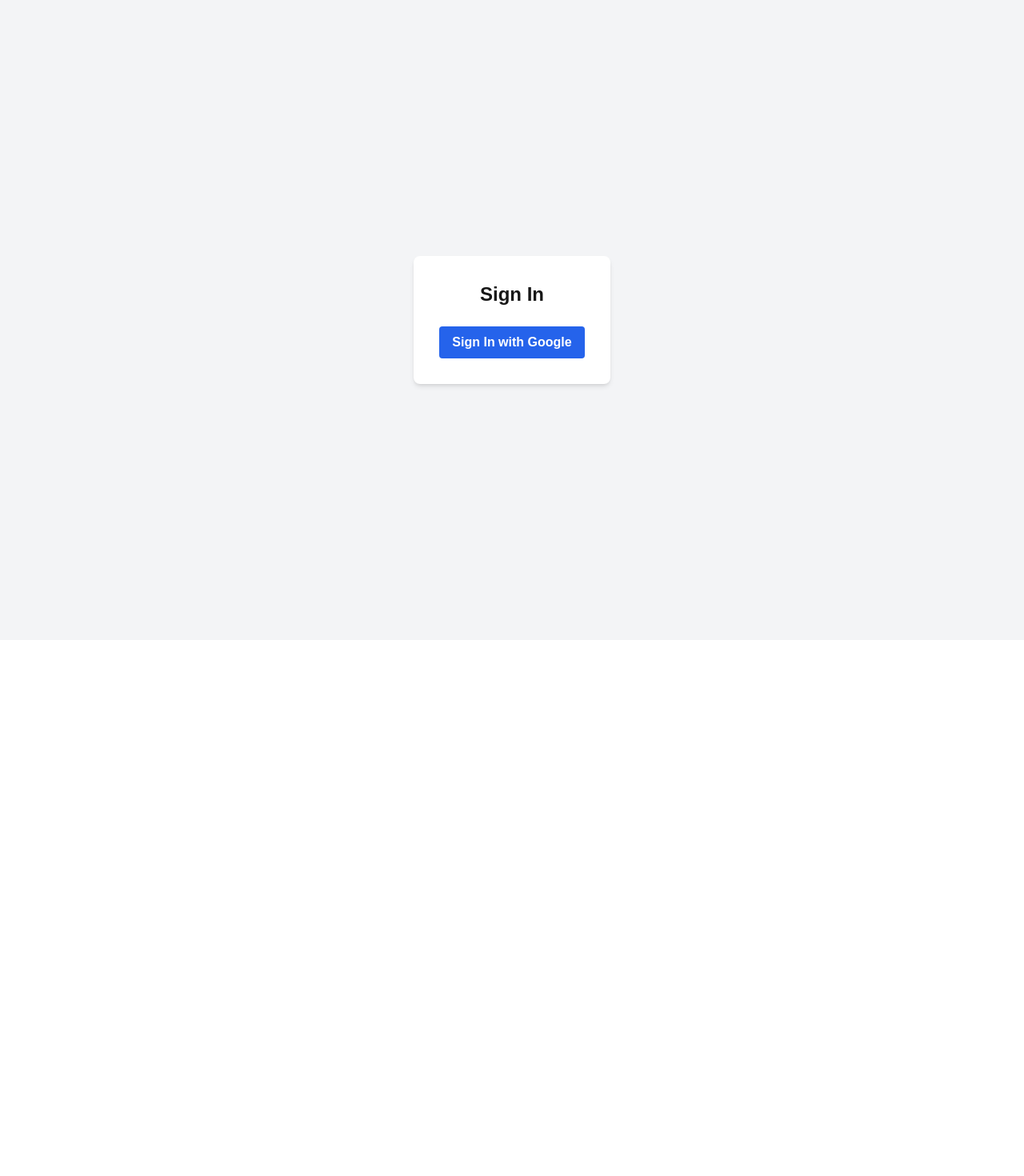
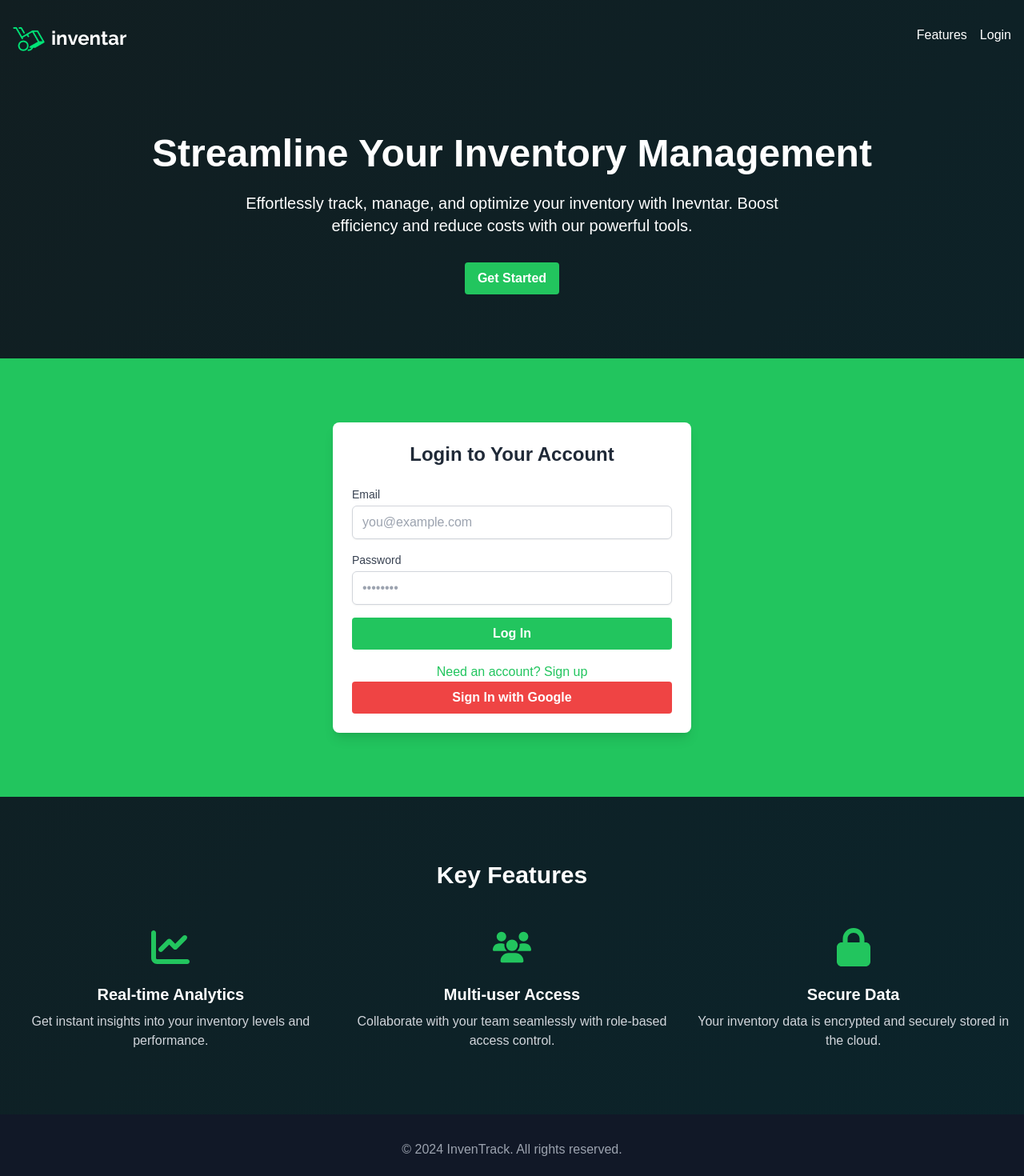
Before and after one commit to awindsr/inventar, a Next.js app: page / in a window 1280 px wide. Shown: the top 1470 px of the page at 80% size. Before the commit the page ends 800 px from the top, so only its background shows below. Built offline with nearby package versions, Linux system fonts and the light colour scheme; no server answers.

Commit message:
feat: Landing page, readme

```diff
--- a/components/navbar/Navbar.tsx
+++ b/components/navbar/Navbar.tsx
@@ -156,7 +156,7 @@
             aria-haspopup="true">
             {/* Profile Image */}
             <div className="relative">
-              tsx
+
               <img
                 src={session?.user?.image ?? "/default-profile.png"}
                 alt="Profile"
--- a/components/ui/SignIn.tsx
+++ b/components/ui/SignIn.tsx
@@ -1,21 +1,195 @@
-// /components/SignIn.js
-"use client";
-
+import { useState } from "react";
+import { FontAwesomeIcon } from "@fortawesome/react-fontawesome";
+import {
+  faBox,
+  faChartLine,
+  faUsers,
+  faLock,
+} from "@fortawesome/free-solid-svg-icons";
 import { signIn } from "next-auth/react";
+import Image from "next/image";
 
 export function SignIn() {
+  const [email, setEmail] = useState("");
+  const [password, setPassword] = useState("");
+  const [isLogin, setIsLogin] = useState(true);
+
+  const handleSubmit = (e: React.FormEvent) => {
+    e.preventDefault();
+    if (isLogin) {
+      // Handle login logic here
+      console.log("Login attempted with:", email, password);
+    } else {
+      // Handle signup logic here
+      console.log("Signup attempted with:", email, password);
+    }
+  };
+
   return (
-    <div className="flex items-center justify-center h-screen bg-gray-100">
-      <div className="p-8 bg-white shadow-md rounded-lg">
-        <h2 className="mb-6 text-2xl font-semibold text-center">Sign In</h2>
+    <div className="min-h-screen bg-custom-gradient text-white">
+      <header className="container mx-auto px-4 py-6 flex justify-between items-center">
+        <div className="flex items-end justify-center gap-2">
+          <Image
+            src="/logo.png"
+            width={40}
+            height={40}
+            alt="inventar logo"
+            className="object-contain"
+          />
+          <h1 className="text-white font-raleway font-bold text-2xl">
+            inventar
+          </h1>
+        </div>
+        <nav>
+          <ul className="flex space-x-4">
+            <li>
+              <a
+                href="#features"
+                className="hover:text-green-500 transition-colors">
+                Features
+              </a>
+            </li>
+            <li>
+              <a
+                href="#login"
+                className="hover:text-green-500 transition-colors">
+                Login
+              </a>
+            </li>
+          </ul>
+        </nav>
+      </header>
+
+      <main>
+        <section className="container mx-auto px-4 py-20 text-center">
+          <h1 className="text-5xl font-bold mb-6">
+            Streamline Your Inventory Management
+          </h1>
+          <p className="text-xl mb-8 max-w-2xl mx-auto">
+            Effortlessly track, manage, and optimize your inventory with
+            Inevntar. Boost efficiency and reduce costs with our powerful
+            tools.
+          </p>
+          <button className="bg-green-500 hover:bg-green-600 text-white font-bold py-2 px-4 rounded transition-colors">
+            Get Started
+          </button>
+        </section>
+
+        <section id="login" className="bg-green-500 py-20">
+          <div className="container mx-auto px-4">
+            <div className="max-w-md mx-auto bg-white rounded-lg shadow-lg overflow-hidden">
+              <div className="p-6">
+                <h2 className="text-2xl font-bold text-gray-800 mb-6 text-center">
+                  {isLogin ? "Login to Your Account" : "Create an Account"}
+                </h2>
+                <form onSubmit={handleSubmit}>
+                  <div className="space-y-4">
+                    <div>
+                      <label
+                        htmlFor="email"
+                        className="block text-sm font-medium text-gray-700 mb-1">
+                        Email
+                      </label>
+                      <input
+                        id="email"
+                        type="email"
+                        placeholder="you@example.com"
+                        value={email}
+                        onChange={(e) => setEmail(e.target.value)}
+                        required
+                        className="w-full px-3 py-2 border border-gray-300 rounded-md shadow-sm focus:outline-none focus:ring-1 focus:ring-green-500 focus:border-green-500"
+                      />
+                    </div>
+                    <div>
+                      <label
+                        htmlFor="password"
+                        className="block text-sm font-medium text-gray-700 mb-1">
+                        Password
+                      </label>
+                      <input
+                        id="password"
+                        type="password"
+                        placeholder="••••••••"
+                        value={password}
+                        onChange={(e) => setPassword(e.target.value)}
+                        required
+                        className="w-full px-3 py-2 border border-gray-300 rounded-md shadow-sm focus:outline-none focus:ring-1 focus:ring-green-500 focus:border-green-500"
+                      />
+                    </div>
+                    <button
+                      type="submit"
+                      className="w-full bg-green-500 hover:bg-green-600 text-white font-bold py-2 px-4 rounded transition-colors">
+                      {isLogin ? "Log In" : "Sign Up"}
+                    </button>
+                    <div className="mt-4 text-center">
+                      <button
+                        type="button"
+                        onClick={() => setIsLogin(!isLogin)}
+                        className="text-green-500 hover:underline focus:outline-none">
+                        {isLogin
+                          ? "Need an account? Sign up"
+                          : "Already have an account? Log in"}
+                      </button>
                       <button
                         type="button"
                         onClick={() => signIn("google")}
-          className="w-full px-4 py-2 font-bold text-white bg-blue-600 rounded hover:bg-blue-700"
-        >
+                        className="w-full px-4 py-2 font-bold text-white bg-red-500 rounded hover:bg-red-600">
                         Sign In with Google
                       </button>
                     </div>
                   </div>
+                </form>
+              </div>
+            </div>
+          </div>
+        </section>
+
+        <section id="features" className="container mx-auto px-4 py-20">
+          <h2 className="text-3xl font-bold mb-12 text-center">Key Features</h2>
+          <div className="grid grid-cols-1 md:grid-cols-3 gap-8">
+            <div className="text-center">
+              <FontAwesomeIcon
+                icon={faChartLine}
+                className="h-12 w-12 text-green-500 mx-auto mb-4"
+              />
+              <h3 className="text-xl font-semibold mb-2">
+                Real-time Analytics
+              </h3>
+              <p className="text-gray-300">
+                Get instant insights into your inventory levels and performance.
+              </p>
+            </div>
+            <div className="text-center">
+              <FontAwesomeIcon
+                icon={faUsers}
+                className="h-12 w-12 text-green-500 mx-auto mb-4"
+              />
+              <h3 className="text-xl font-semibold mb-2">Multi-user Access</h3>
+              <p className="text-gray-300">
+                Collaborate with your team seamlessly with role-based access
+                control.
+              </p>
+            </div>
+            <div className="text-center">
+              <FontAwesomeIcon
+                icon={faLock}
+                className="h-12 w-12 text-green-500 mx-auto mb-4"
+              />
+              <h3 className="text-xl font-semibold mb-2">Secure Data</h3>
+              <p className="text-gray-300">
+                Your inventory data is encrypted and securely stored in the
+                cloud.
+              </p>
+            </div>
+          </div>
+        </section>
+      </main>
+
+      <footer className="bg-gray-900 py-8">
+        <div className="container mx-auto px-4 text-center text-gray-400">
+          <p>&copy; 2024 InvenTrack. All rights reserved.</p>
+        </div>
+      </footer>
+    </div>
   );
 }
```
Also changed, not shown: 1 other file (tests, documents, lock files or other folders). Lines whose indentation alone changed are shown as unchanged.
